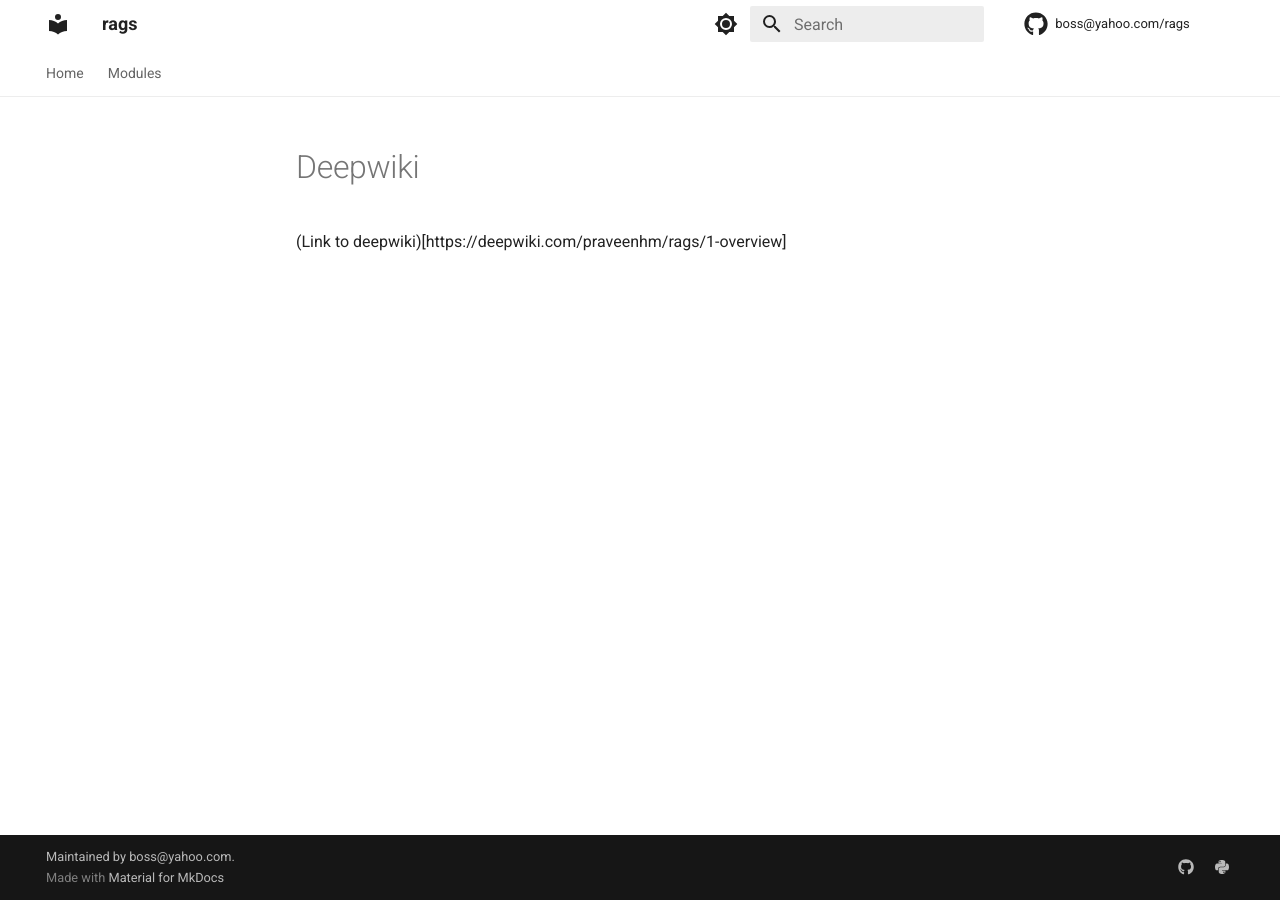
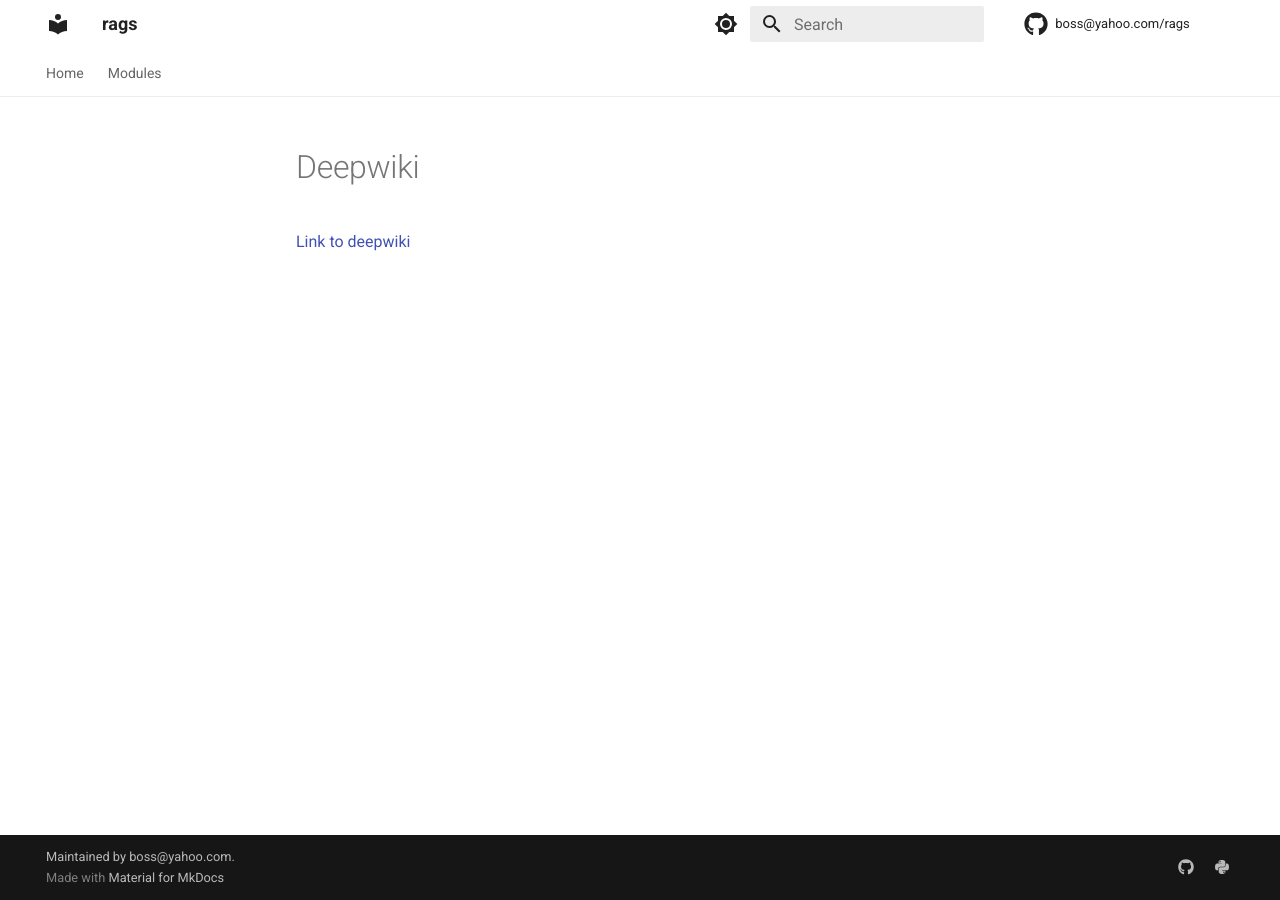
Before and after one commit to praveenhm/rags, an MkDocs documentation site: the page built from docs/deepwiki.md, in a window 1280 px wide. Built offline with MkDocs 1.6.1 and Material for MkDocs 9.7.7, drawn with Linux system fonts in a browser that asks for light colours; comment, search, counter and statistics services are not loaded.

Commit message:
Update deepwiki.md

```diff
--- a/docs/deepwiki.md
+++ b/docs/deepwiki.md
@@ -1 +1 @@
-(Link to deepwiki)[https://deepwiki.com/praveenhm/rags/1-overview]
+[Link to deepwiki](https://deepwiki.com/praveenhm/rags/1-overview)
```
